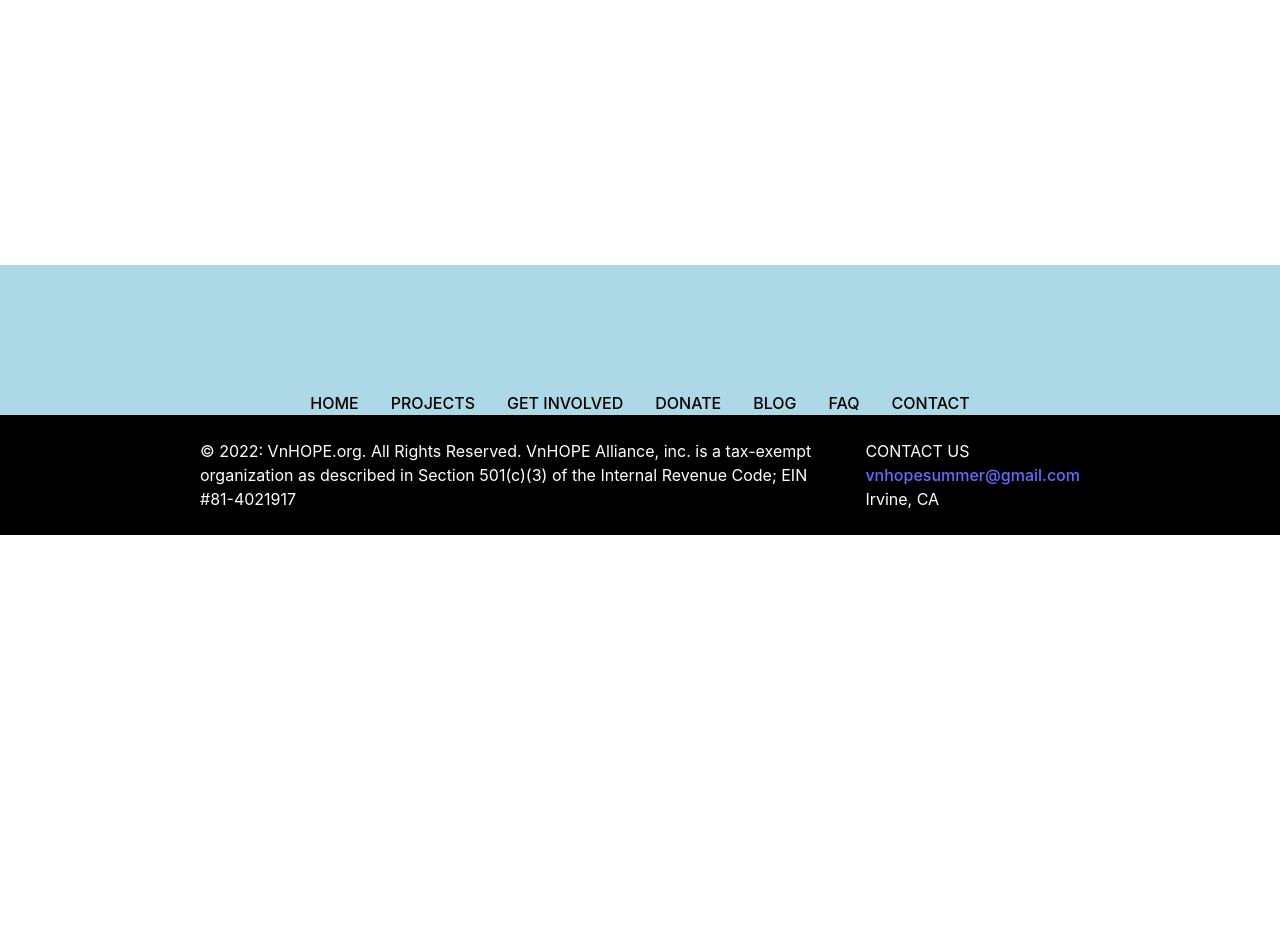
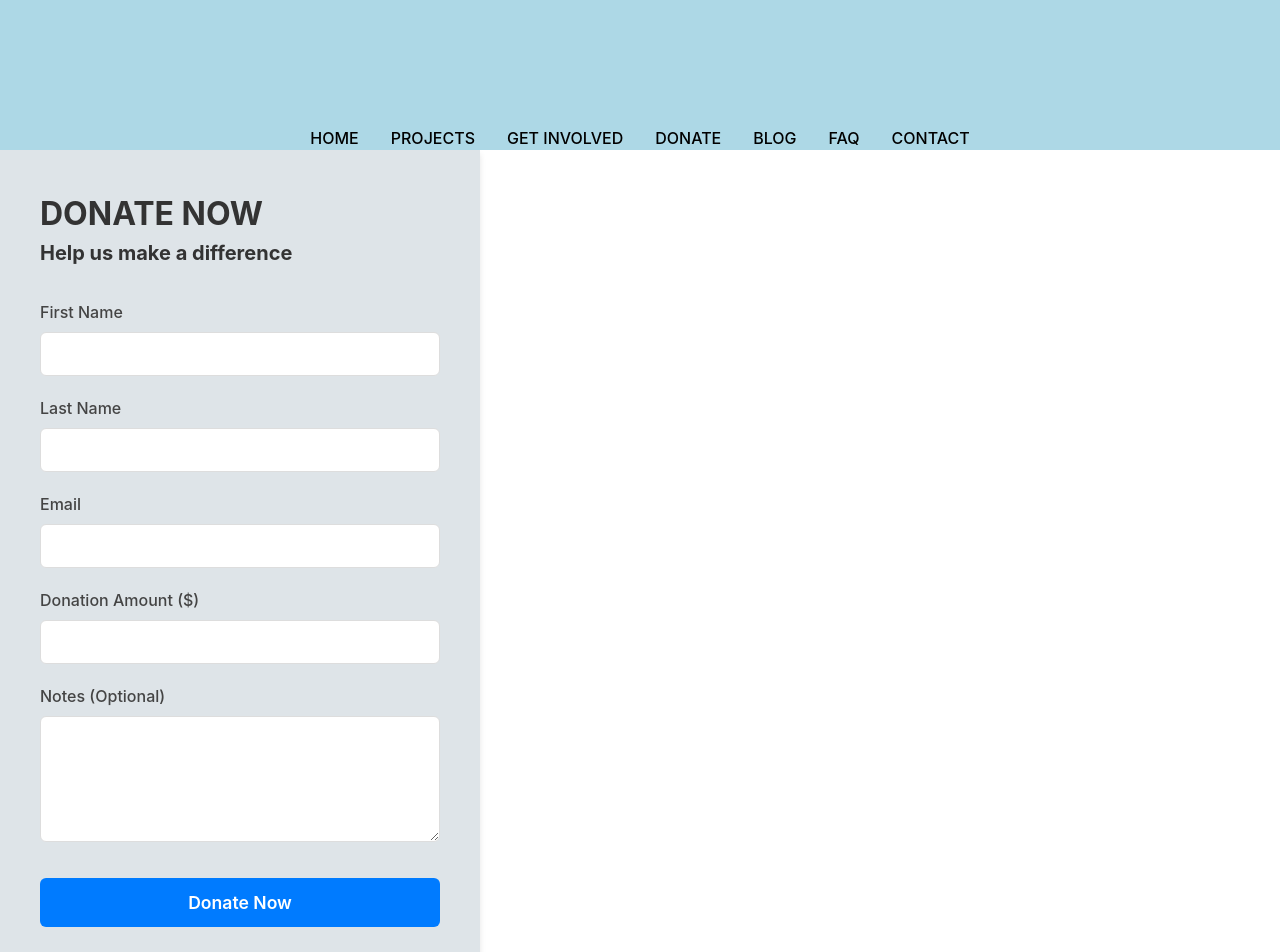
Before and after one commit to KhoiBui/legendary-project, a React (Vite) app: page /donate in a window 1280 px wide. Shown: the top 952 px of the page. Before the commit the page ends 800 px from the top, so only its background shows below. Built offline with nearby package versions, Linux system fonts and the light colour scheme.

Commit message:
donate page and form

```diff
--- a/src/App.tsx
+++ b/src/App.tsx
@@ -3,6 +3,7 @@ import { Home } from '@pages/Home';
 import styled from 'styled-components';
 import Header from './Header';
 import { Footer } from './Footer';
+import { DonateForm } from '@common/forms/DonateForm';
 
 const Wrapper = styled.div`
   display: flex;
@@ -22,6 +23,7 @@ function App() {
         <main>
           <Routes>
             <Route path='/' element={<Home />} />
+            <Route path='/donate' element={<DonateForm />} />
           </Routes>
         </main>
         <Footer />
--- /dev/null
+++ b/src/components/common/forms/DonateForm.tsx
@@ -0,0 +1,176 @@
+import { styled } from 'styled-components';
+import { useState, FormEvent } from 'react';
+
+const DonateFormContainer = styled.div`
+  padding: 40px;
+  width: 100%;
+  max-width: 400px;
+  background-color: #9aaeb854;
+  box-shadow: 0 4px 6px rgba(0, 0, 0, 0.1);
+
+  h2 {
+    margin: 0;
+    text-align: left;
+    color: #333;
+
+    &:first-of-type {
+      font-size: 32px;
+      margin-bottom: 0px;
+    }
+
+    &:nth-of-type(2) {
+      font-size: 20px;
+      margin-bottom: 32px;
+    }
+  }
+
+  form {
+    display: flex;
+    flex-direction: column;
+    gap: 20px;
+  }
+`;
+
+const FormInput = styled.div`
+  display: flex;
+  flex-direction: column;
+  gap: 8px;
+
+  label {
+    font-weight: 500;
+    color: #444;
+  }
+
+  input,
+  textarea {
+    padding: 12px;
+    border: 1px solid #ddd;
+    border-radius: 6px;
+    font-size: 16px;
+    transition: border-color 0.2s ease;
+    background-color: white;
+    color: black;
+
+    &:focus {
+      outline: none;
+      border-color: #007bff;
+      box-shadow: 0 0 0 2px rgba(0, 123, 255, 0.1);
+    }
+  }
+
+  textarea {
+    min-height: 100px;
+    resize: vertical;
+  }
+`;
+
+const SubmitButton = styled.button`
+  background-color: #007bff;
+  color: white;
+  padding: 14px 28px;
+  border: none;
+  border-radius: 6px;
+  font-size: 1.1rem;
+  font-weight: 600;
+  cursor: pointer;
+  transition: background-color 0.2s ease;
+  margin-top: 16px;
+
+  &:hover {
+    background-color: #0056b3;
+  }
+
+  &:active {
+    transform: translateY(1px);
+  }
+`;
+
+interface FormFields {
+  email?: string;
+  amount?: number;
+  firstName?: string;
+  lastName?: string;
+  notes?: string;
+}
+
+export const DonateForm = () => {
+  const [formFields, setFormFields] = useState<FormFields>({});
+
+  const handleSubmit = (e: FormEvent) => {
+    e.preventDefault();
+    console.log('Form submitted:', formFields);
+  };
+
+  const handleInputChange = (
+    e: React.ChangeEvent<HTMLInputElement | HTMLTextAreaElement>
+  ) => {
+    const { name, value } = e.target;
+    setFormFields((prev) => ({
+      ...prev,
+      [name]: value,
+    }));
+  };
+
+  return (
+    <DonateFormContainer>
+      <h2>DONATE NOW</h2>
+      <h2>Help us make a difference</h2>
+      <form onSubmit={handleSubmit}>
+        <FormInput>
+          <label htmlFor='firstName'>First Name</label>
+          <input
+            name='firstName'
+            type='text'
+            value={formFields.firstName || ''}
+            onChange={handleInputChange}
+          />
+        </FormInput>
+
+        <FormInput>
+          <label htmlFor='lastName'>Last Name</label>
+          <input
+            name='lastName'
+            type='text'
+            value={formFields.lastName || ''}
+            onChange={handleInputChange}
+          />
+        </FormInput>
+
+        <FormInput>
+          <label htmlFor='email'>Email</label>
+          <input
+            name='email'
+            type='email'
+            value={formFields.email || ''}
+            onChange={handleInputChange}
+            required
+          />
+        </FormInput>
+
+        <FormInput>
+          <label htmlFor='amount'>Donation Amount ($)</label>
+          <input
+            name='amount'
+            type='number'
+            min='1'
+            step='1'
+            value={formFields.amount || ''}
+            onChange={handleInputChange}
+            required
+          />
+        </FormInput>
+
+        <FormInput>
+          <label htmlFor='notes'>Notes (Optional)</label>
+          <textarea
+            name='notes'
+            value={formFields.notes || ''}
+            onChange={handleInputChange}
+          />
+        </FormInput>
+
+        <SubmitButton type='submit'>Donate Now</SubmitButton>
+      </form>
+    </DonateFormContainer>
+  );
+};
```
